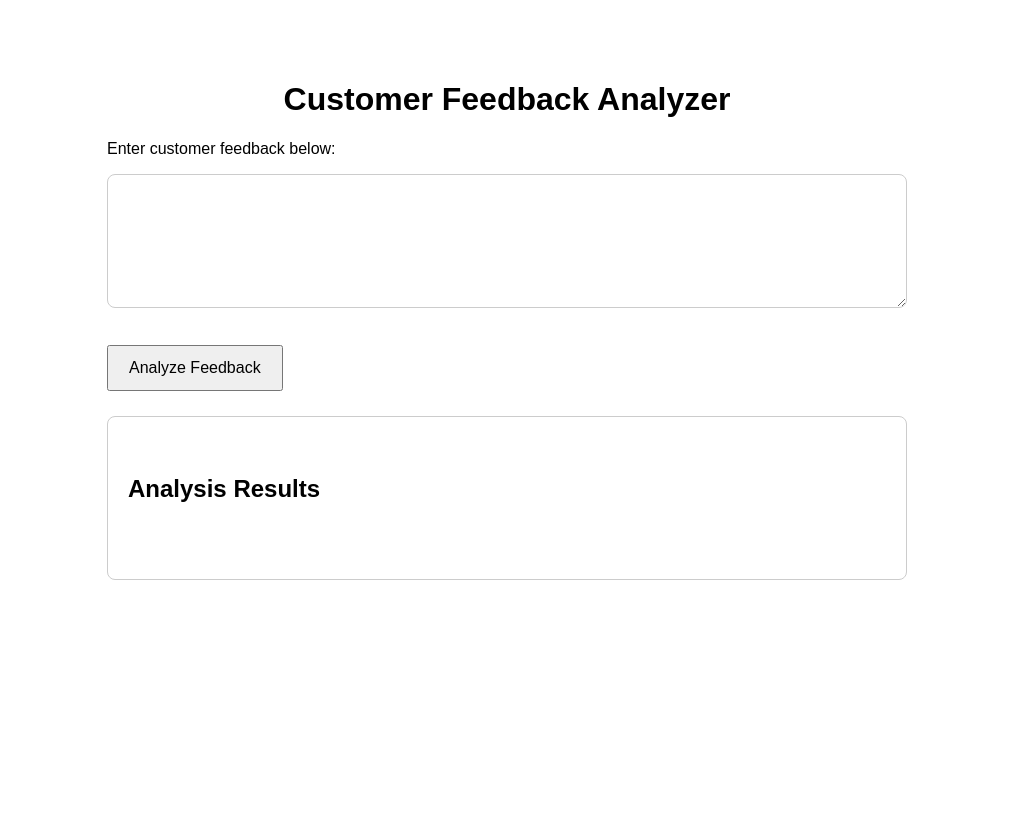
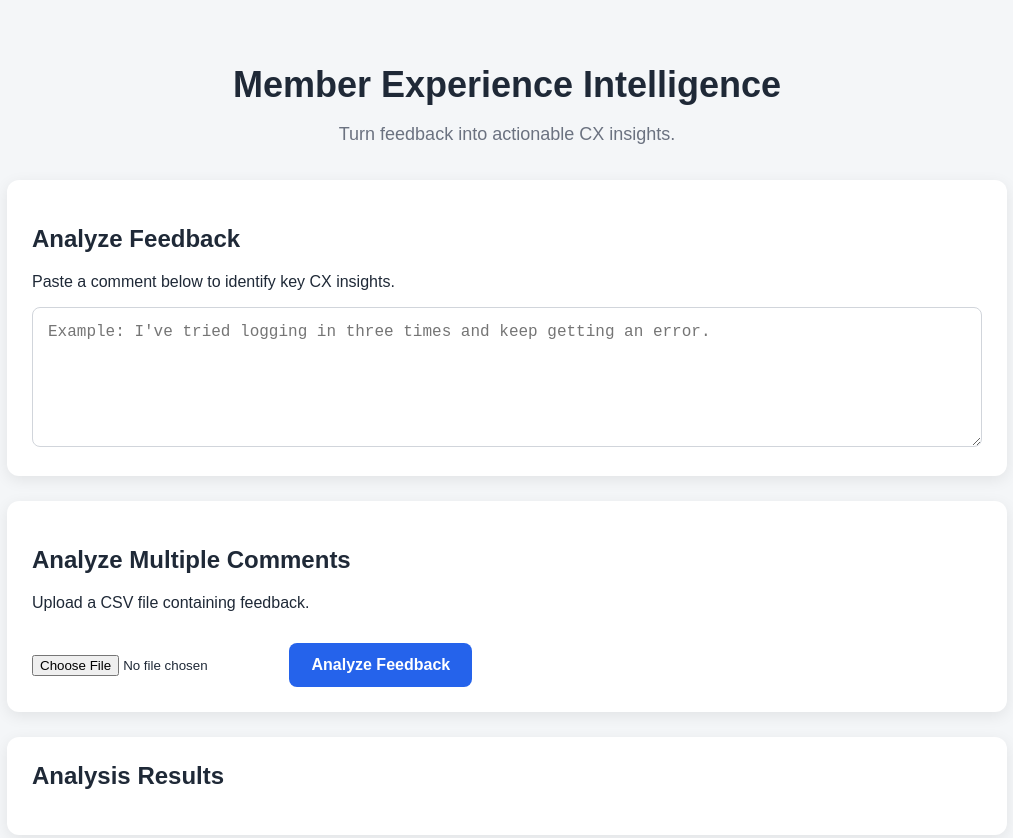
Before and after one commit to dviddy/feedback-analyzer, a plain HTML site: page index.html in a window 1280 px wide. Shown: the whole page, without its empty margins (133-1146 px from the left). Before the commit the page ends 800 px from the top, so only its background shows below. Drawn offline with Linux system fonts and the light colour scheme.

Commit message:
Add CSV bulk feedback analysis

```diff
--- a/browser.js
+++ b/browser.js
@@ -1,6 +1,6 @@
-function analyzeFeedback() {
-    const feedback = document.getElementById("feedback").value;
+console.log("BROWSER.JS LOADED");
 
+function analyzeFeedback(feedback) {
     const lowerFeedback = feedback.toLowerCase();
 
     let sentiment = "Neutral";
@@ -9,6 +9,7 @@ function analyzeFeedback() {
     let priority = "Low";
     let action = "Review feedback";
 
+    // Sentiment
     if (
         lowerFeedback.includes("bad") ||
         lowerFeedback.includes("hate") ||
@@ -20,21 +21,14 @@ function analyzeFeedback() {
         lowerFeedback.includes("hard") ||
         lowerFeedback.includes("confusing") ||
         lowerFeedback.includes("terrible") ||
-        lowerFeedback.includes("horrible")
+        lowerFeedback.includes("awful") ||
+        lowerFeedback.includes("worst") ||
+        lowerFeedback.includes("error") ||
+        lowerFeedback.includes("horrible") ||
+        lowerFeedback.includes("crashing")
     ) {
         sentiment = "Negative";
-
-    }
-    if (
-        lowerFeedback.includes("difficult") ||
-        lowerFeedback.includes("hard") ||
-        lowerFeedback.includes("multiple times")
-    ) {
-        effort = "High";
-
-}
-
-    else if (
+    } else if (
         lowerFeedback.includes("love") ||
         lowerFeedback.includes("great") ||
         lowerFeedback.includes("good")
@@ -42,6 +36,25 @@ function analyzeFeedback() {
         sentiment = "Positive";
     }
 
+    // Effort
+    if (
+        lowerFeedback.includes("difficult") ||
+        lowerFeedback.includes("hard") ||
+        lowerFeedback.includes("confusing") ||
+        lowerFeedback.includes("frustrating") ||
+        lowerFeedback.includes("annoying") ||
+        lowerFeedback.includes("time-consuming") ||
+        lowerFeedback.includes("complicated") ||
+        lowerFeedback.includes("tedious") ||
+        lowerFeedback.includes("multiple steps") ||
+        lowerFeedback.includes("multiple attempts") ||
+        lowerFeedback.includes("three times") ||
+        lowerFeedback.includes("multiple times")
+    ) {
+        effort = "High";
+    }
+
+    // Category
     if (
         lowerFeedback.includes("crashing") ||
         lowerFeedback.includes("error") ||
@@ -75,6 +88,7 @@ function analyzeFeedback() {
     ) {
         category = "Branch/Service";
         action = "Review the branch or service experience";
+
     } else if (
         lowerFeedback.includes("card") ||
         lowerFeedback.includes("debit")
@@ -83,19 +97,78 @@ function analyzeFeedback() {
         action = "Review the card or debit experience";
     }
 
+    // Priority
     if (
-        sentiment === "Negative" && effort === "High" ||
-        sentiment === "Negative" && category === "Technical Issue" ||
-        sentiment === "Negative" && category === "Login Issue" ||
-        sentiment === "Negative" && category === "Fees"
+        (sentiment === "Negative" && effort === "High") ||
+        (sentiment === "Negative" && category === "Technical Issue") ||
+        (sentiment === "Negative" && category === "Login Issue") ||
+        (sentiment === "Negative" && category === "Fees")
     ) {
         priority = "High";
     }
 
-    document.getElementById("analysis").innerHTML =
-    "<p>Category: " + category + "</p>" +
-    "<p>Sentiment: " + sentiment + "</p>" +
-    "<p>Effort: " + effort + "</p>" +
-    "<p class='priority'>Priority: " + priority + "</p>" +
-    "<p>Recommended Action: " + action + "</p>";
+    return {
+        category: category,
+        sentiment: sentiment,
+        effort: effort,
+        priority: priority,
+        action: action
+};
 }
+
+function analyzeCSV() {
+    const fileInput = document.getElementById("csvFile");
+    const file = fileInput.files[0];
+
+    if (!file) {
+        alert("Please choose a CSV file first.");
+        return;
+    }
+
+    const reader = new FileReader();
+
+    reader.onload = function(event) {
+        const csvText = event.target.result;
+
+        const rows = csvText
+            .split("\n")
+            .filter(row => row.trim() !== "")
+            .map(row => row.split(",")[0].trim());
+
+        const feedbackRows = rows.slice(2);
+
+        console.log("Feedback rows:", feedbackRows);
+
+        console.log("Analyzing first comment:", feedbackRows[0]);
+
+        const results = [];
+
+        feedbackRows.forEach(function(comment,index) {
+            console.log("Analyzing comment #" + (index + 1) + ":", comment);
+
+            const result = analyzeFeedback(comment);
+
+            results.push(result);
+
+            console.log("Analysis result:", result);
+});
+
+document.getElementById("analysis").innerHTML = "";
+
+results.forEach(function(result, index) {
+    document.getElementById("analysis").innerHTML +=
+        "<div class='insight'>" +
+        "<strong>Comment " + (index + 1) + "</strong>" +
+        "<div>Category: " + result.category + "</div>" +
+        "<div>Sentiment: " + result.sentiment + "</div>" +
+        "<div>Effort: " + result.effort + "</div>" +
+        "<div>Priority: " + result.priority + "</div>" +
+        "<div>Recommended Action: " + result.action + "</div>" +
+        "</div>";
+});
+
+alert("Feedback comments found: " + feedbackRows.length);
+    };
+
+    reader.readAsText(file);
+}
--- a/index.html
+++ b/index.html
@@ -4,61 +4,122 @@
     <title>Customer Feedback Analyzer</title>
 
     <style>
+
         body {
             font-family: Arial, sans-serif;
-            max-width: 800px;
-            margin: 40px auto;
-            padding: 20px;
-        }
+            background: #f4f6f8;
+            color: #1f2937;
+            max-width: 1000px;
+            margin: 0 auto;
+            padding: 40px 20px;
+    }
 
-        h1 {
+        .header {
             text-align: center;
-        }
+            margin-bottom: 35px;
+    }
+
+        .header h1 {
+            font-size: 36px;
+            margin-bottom: 10px;
+    }
+
+        .header p {
+            font-size: 18px;
+            color: #6b7280;
+    }
+
+        .input-card,
+        #results {
+            background: white;
+            padding: 25px;
+            border-radius: 12px;
+            box-shadow: 0 4px 15px rgba(0, 0, 0, 0.08);
+            margin-bottom: 25px;
+    }
 
         textarea {
             width: 100%;
-            padding: 12px;
+            padding: 15px;
             font-size: 16px;
             box-sizing: border-box;
-            border: 1px solid #ccc;
             border-radius: 8px;
-        }
+            border: 1px solid #d1d5db;
+            resize: vertical;
+    }
 
         button {
             margin-top: 15px;
-            padding: 12px 20px;
+            padding: 13px 22px;
             font-size: 16px;
+            font-weight: bold;
+            border: none;
+            border-radius: 8px;
             cursor: pointer;
-        }
+            background: #2563eb;
+            color: white;
+    }
 
-        #results {
-            margin-top: 25px;
-            padding: 20px;
-            border: 1px solid #ccc;
-            border-radius: 8px;
-            white-space: pre-line;
-        }
+        button:hover {
+            background: #1d4ed8;
+    }
+
+        #results h2 {
+            margin-top: 0;
+    }
 
         .priority {
             font-weight: bold;
             font-size: 20px;
-            color: red
+    }
+
+        .insight {
+            padding: 15px;
+            margin: 10px 0;
+            border-radius: 8px;
+            background: #f8fafc;
         }
 
+        .insight strong {
+            display: block;
+            margin-bottom: 5px;
+    }
+
+        .priority-high {
+            border-left: 5px solid #dc2626;
+    }
+
+        .priority-low {
+            border-left: 5px solid #16a34a;
+    }
+
     </style>
+
 </head>
 
 <body>
 
-    <h1>Customer Feedback Analyzer</h1>
+   <div class="header">
+    <h1>Member Experience Intelligence</h1>
+    <p>Turn feedback into actionable CX insights.</p>
+</div>
 
-    <p>Enter customer feedback below:</p>
+    <div class="input-card">
+    <h2>Analyze Feedback</h2>
+    <p>Paste a comment below to identify key CX insights.</p>
+    <textarea id="feedback" rows="6" placeholder="Example: I've tried logging in three times and keep getting an error."></textarea>
 
-    <textarea id="feedback" rows="6" cols="60"></textarea>
+</div>
 
-    <br><br>
+<div class="input-card">
+    <h2>Analyze Multiple Comments</h2>
+    <p>Upload a CSV file containing feedback.</p>
 
-    <button onclick="analyzeFeedback()">Analyze Feedback</button>
+    <input type="file" id="csvFile" accept=".csv">
+
+    <button onclick="analyzeCSV
+    (document.getElementById('csvFile').files[0])">Analyze Feedback</button>
+</div>
 
     <div id="results">
         <h2>Analysis Results</h2>
```
